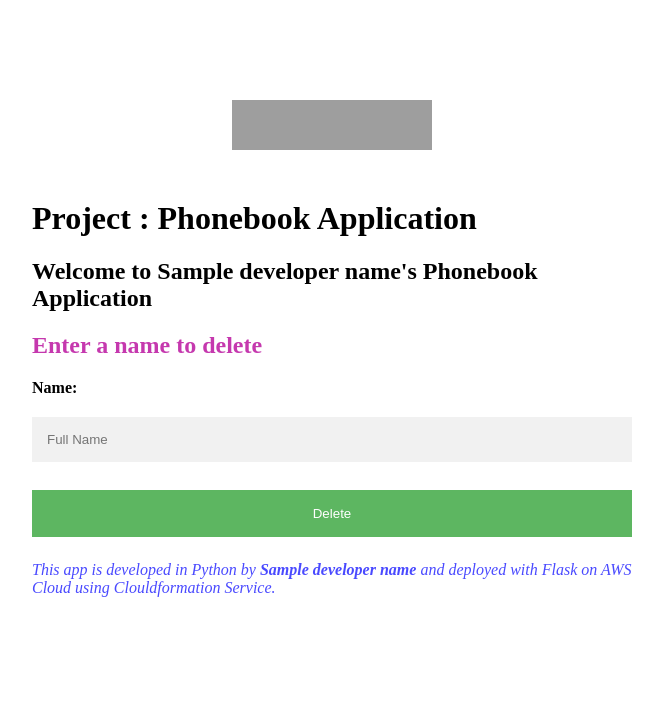
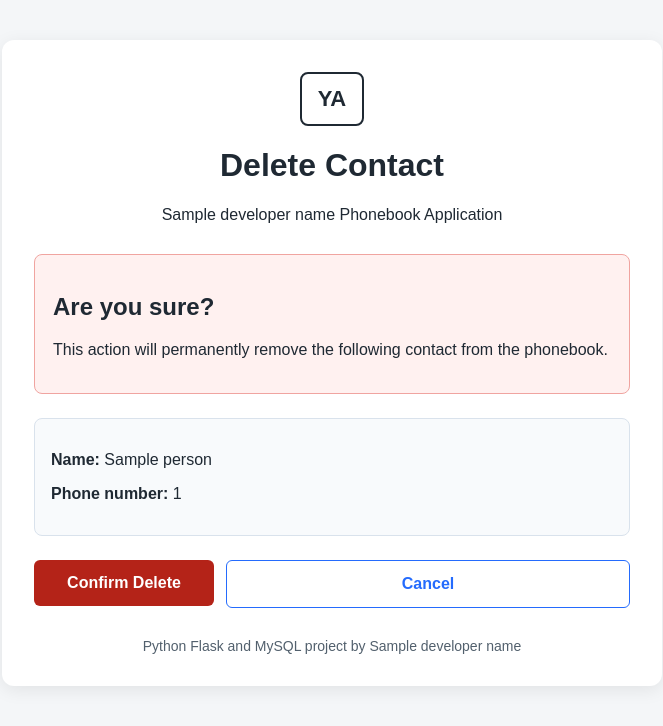
Before and after one commit to yazenAlbu/phonebook-cloudformation-project, a Flask app: template templates/delete.html in a window 1280 px wide. Shown: the top 726 px of the page, without its empty margins (308-971 px from the left). Run offline with Flask 3, Linux system fonts and the light colour scheme; the template is opened without the code that fills it: most values are stand-ins (such as "Sample title", 1, 10 or a date in 2020); grey boxes are pictures that could not be loaded.

Commit message:
Add contact deletion feature

```diff
--- a/app.py
+++ b/app.py
@@ -52,6 +52,15 @@ def get_db_connection():
     return pymysql.connect(**DB_CONFIG)
 
 
+def format_person(record):
+    """Convert a database record into a display-ready dictionary."""
+    return {
+        "id": record["id"],
+        "name": record["name"].strip().title(),
+        "number": record["number"],
+    }
+
+
 def find_persons(keyword):
     """Find phonebook records containing the supplied name."""
     search_value = f"%{keyword.strip().lower()}%"
@@ -70,15 +79,7 @@ def find_persons(keyword):
             )
 
             records = cursor.fetchall()
-
-            return [
-                {
-                    "id": record["id"],
-                    "name": record["name"].strip().title(),
-                    "number": record["number"],
-                }
-                for record in records
-            ]
+            return [format_person(record) for record in records]
     finally:
         connection.close()
 
@@ -103,11 +104,7 @@ def get_person_by_id(person_id):
             if record is None:
                 return None
 
-            return {
-                "id": record["id"],
-                "name": record["name"].strip().title(),
-                "number": record["number"],
-            }
+            return format_person(record)
     finally:
         connection.close()
 
@@ -179,6 +176,25 @@ def update_person(person_id, name, number):
                     person_id,
                 ),
             )
+    finally:
+        connection.close()
+
+
+def delete_person(person_id):
+    """Delete a phonebook contact by its database ID."""
+    connection = get_db_connection()
+
+    try:
+        with connection.cursor() as cursor:
+            cursor.execute(
+                """
+                DELETE FROM phonebook
+                WHERE id = %s;
+                """,
+                (person_id,),
+            )
+
+            return cursor.rowcount
     finally:
         connection.close()
 
@@ -378,6 +394,49 @@ def update_contact(person_id):
     )
 
 
+@app.route("/delete/<int:person_id>", methods=["GET", "POST"])
+def delete_contact(person_id):
+    """Display a confirmation page and delete a contact."""
+    try:
+        person = get_person_by_id(person_id)
+    except pymysql.MySQLError:
+        app.logger.exception("Loading the contact for deletion failed.")
+        abort(500)
+
+    if person is None:
+        abort(404)
+
+    if request.method == "POST":
+        try:
+            deleted_rows = delete_person(person_id)
+        except pymysql.MySQLError:
+            app.logger.exception("Deleting the contact failed.")
+
+            return render_template(
+                "delete.html",
+                person=person,
+                error_message="The contact could not be deleted.",
+                developer_name=DEVELOPER_NAME,
+            ), 500
+
+        if deleted_rows == 0:
+            abort(404)
+
+        flash(
+            f"{person['name']} was deleted successfully.",
+            "success",
+        )
+
+        return redirect(url_for("home"))
+
+    return render_template(
+        "delete.html",
+        person=person,
+        error_message=None,
+        developer_name=DEVELOPER_NAME,
+    )
+
+
 @app.route("/health")
 def health():
     """Return the application health status."""
--- a/templates/delete.html
+++ b/templates/delete.html
@@ -2,85 +2,186 @@
 <html lang="en">
 
 <head>
-  <meta charset="UTF-8" />
-  <meta name="viewport" content="width=device-width, initial-scale=1.0" />
-  <title>Clarusway Project - 004</title>
+  <meta charset="UTF-8">
+
+  <meta
+    name="viewport"
+    content="width=device-width, initial-scale=1.0"
+  >
+
+  <title>Delete Contact | Yazen Albu Phonebook</title>
+
   <style>
-    body {
-      max-width: 600px;
-      margin: auto;
+    * {
+      box-sizing: border-box;
     }
 
-    div {
-      margin-top: 100px;
-      margin-bottom: 50px;
-      margin-right: auto;
-      margin-left: auto;
+    body {
+      max-width: 700px;
+      margin: 0 auto;
+      padding: 40px 20px;
+      font-family: Arial, sans-serif;
+      background: #f4f6f8;
+      color: #1f2933;
     }
 
-    img {
-      display: block;
-      margin-left: auto;
-      margin-right: auto;
+    .container {
+      background: white;
+      padding: 32px;
+      border-radius: 12px;
+      box-shadow: 0 4px 18px rgba(0, 0, 0, 0.08);
     }
 
-    input {
-      box-sizing: border-box;
-      width: 100%;
-      padding: 15px;
-      margin: 20px 0;
-      display: inline-block;
-      border: none;
-      background: #f1f1f1;
+    .brand {
+      text-align: center;
+      margin-bottom: 30px;
     }
 
-    button {
-      box-sizing: border-box;
-      background-color: #4caf50;
-      color: white;
-      padding: 16px 20px;
-      margin: 8px 0;
+    .brand-mark {
+      display: inline-block;
+      padding: 12px 16px;
+      border: 2px solid #1f2933;
+      border-radius: 8px;
+      font-size: 22px;
+      font-weight: bold;
+    }
+
+    .warning-box {
+      margin: 24px 0;
+      padding: 18px;
+      border: 1px solid #f0a4a0;
+      border-radius: 8px;
+      background: #fff1f0;
+    }
+
+    .contact-details {
+      margin: 18px 0;
+      padding: 16px;
+      border: 1px solid #d9e2ec;
+      border-radius: 8px;
+      background: #f8fafc;
+    }
+
+    .actions {
+      display: flex;
+      flex-wrap: wrap;
+      gap: 12px;
+      margin-top: 24px;
+    }
+
+    .delete-button,
+    .cancel-link {
+      flex: 1;
+      min-width: 180px;
+      padding: 14px;
+      border-radius: 6px;
+      font-size: 16px;
+      font-weight: bold;
+      text-align: center;
+    }
+
+    .delete-button {
       border: none;
       cursor: pointer;
-      width: 100%;
-      opacity: 0.9;
+      background: #b42318;
+      color: white;
     }
 
-    .warning {
-      color: red;
+    .delete-button:hover {
+      background: #8f1c13;
     }
 
-    .sectionnote{
-      color: rgba(190, 31, 164, 0.89);
-    }
-    .footnote{
-      color: rgba(0, 0, 255, 0.712);
+    .cancel-link {
+      border: 1px solid #246bfd;
+      color: #246bfd;
+      text-decoration: none;
+      background: white;
     }
 
+    .cancel-link:hover {
+      background: #eef4ff;
+    }
+
+    .message-error {
+      margin-top: 20px;
+      padding: 12px;
+      border-radius: 6px;
+      background: #ffe8e8;
+      color: #b42318;
+    }
+
+    footer {
+      margin-top: 30px;
+      text-align: center;
+      color: #52606d;
+      font-size: 14px;
+    }
   </style>
 </head>
 
 <body>
+  <main class="container">
 
-  <div><img style="width:200px; height:50px" src="https://clarusway.com/wp-content/uploads/2022/12/clarusway-logo-black.png" /></div>
+    <header class="brand">
+      <span class="brand-mark">YA</span>
 
-  <h1>Project : Phonebook Application</h1>
-  <h2>Welcome to {{developer_name}}'s Phonebook Application</h2>
-  <h2 class="sectionnote">Enter a name to delete</h2>
+      <h1>Delete Contact</h1>
 
-  <form action="#" method="post">
-    <label for="name"><b>Name:</b></label>
-    <input placeholder="Full Name" type="text" name="username" id="name" required>
-    <button type="submit">Delete</button>
-    {% if not_valid %}
-    <p class="warning"><b>{{ message }}</b></p>
+      <p>
+        {{ developer_name }} Phonebook Application
+      </p>
+    </header>
+
+    <section class="warning-box">
+      <h2>Are you sure?</h2>
+
+      <p>
+        This action will permanently remove the following contact
+        from the phonebook.
+      </p>
+    </section>
+
+    <section class="contact-details">
+      <p>
+        <strong>Name:</strong>
+        {{ person["name"] }}
+      </p>
+
+      <p>
+        <strong>Phone number:</strong>
+        {{ person["number"] }}
+      </p>
+    </section>
+
+    {% if error_message %}
+      <p class="message-error">
+        <strong>{{ error_message }}</strong>
+      </p>
     {% endif %}
-    {% if show_result %}
-      <h2 class="sectionnote"> {{ result_html }} </h1>
-    {% endif %}
-  </form>
 
-  <p class="footnote"><i>This app is developed in Python by <b>{{ developer_name }}</b> and deployed with Flask on AWS Cloud using Clouldformation Service.</i></p>
+    <div class="actions">
+      <form method="post">
+        <button
+          class="delete-button"
+          type="submit"
+        >
+          Confirm Delete
+        </button>
+      </form>
+
+      <a
+        class="cancel-link"
+        href="{{ url_for('home') }}"
+      >
+        Cancel
+      </a>
+    </div>
+
+    <footer>
+      Python Flask and MySQL project by {{ developer_name }}
+    </footer>
+
+  </main>
 </body>
 
 </html>
```
Also changed, not shown: templates/index.html (+30 -4 lines).
